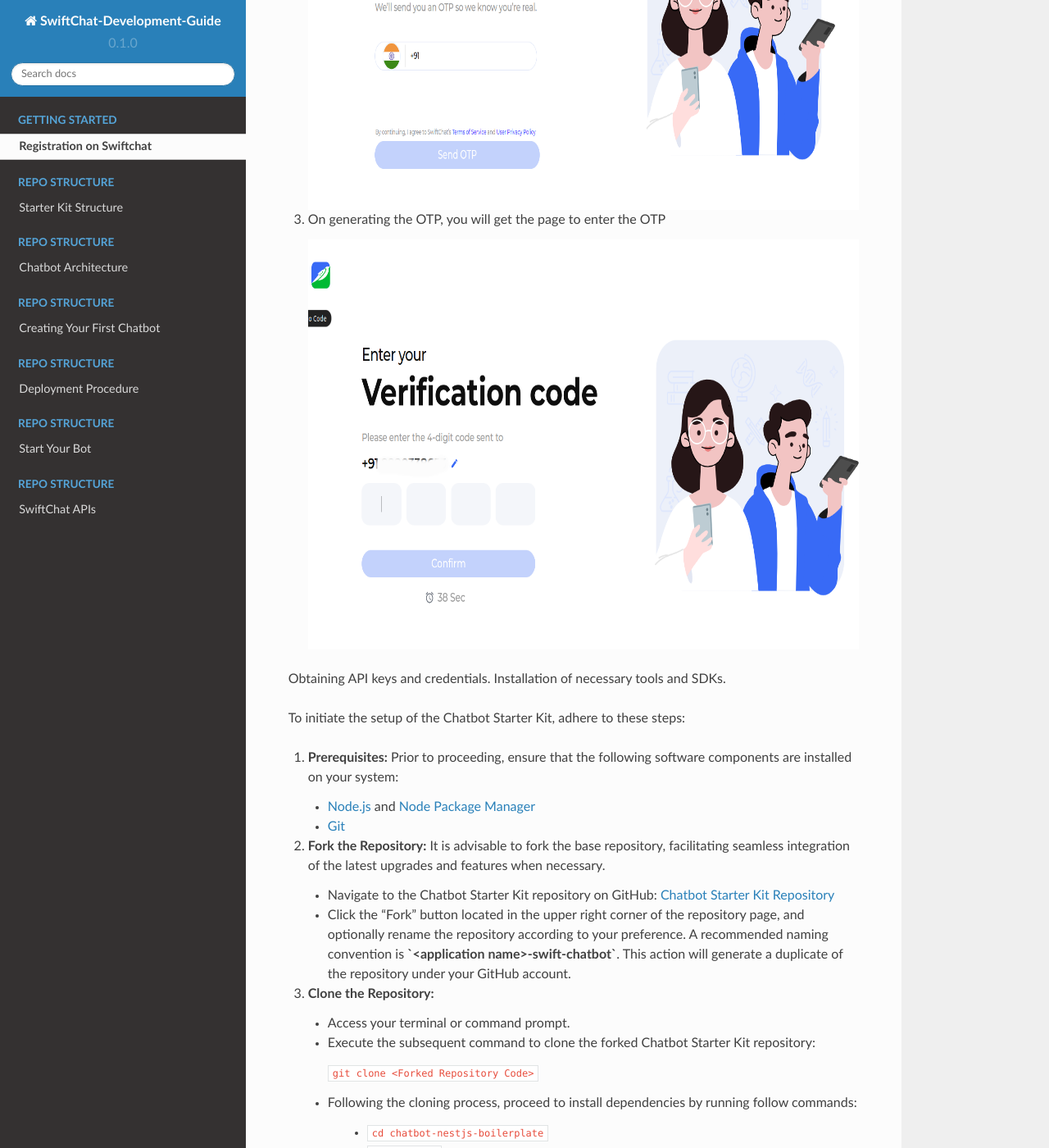
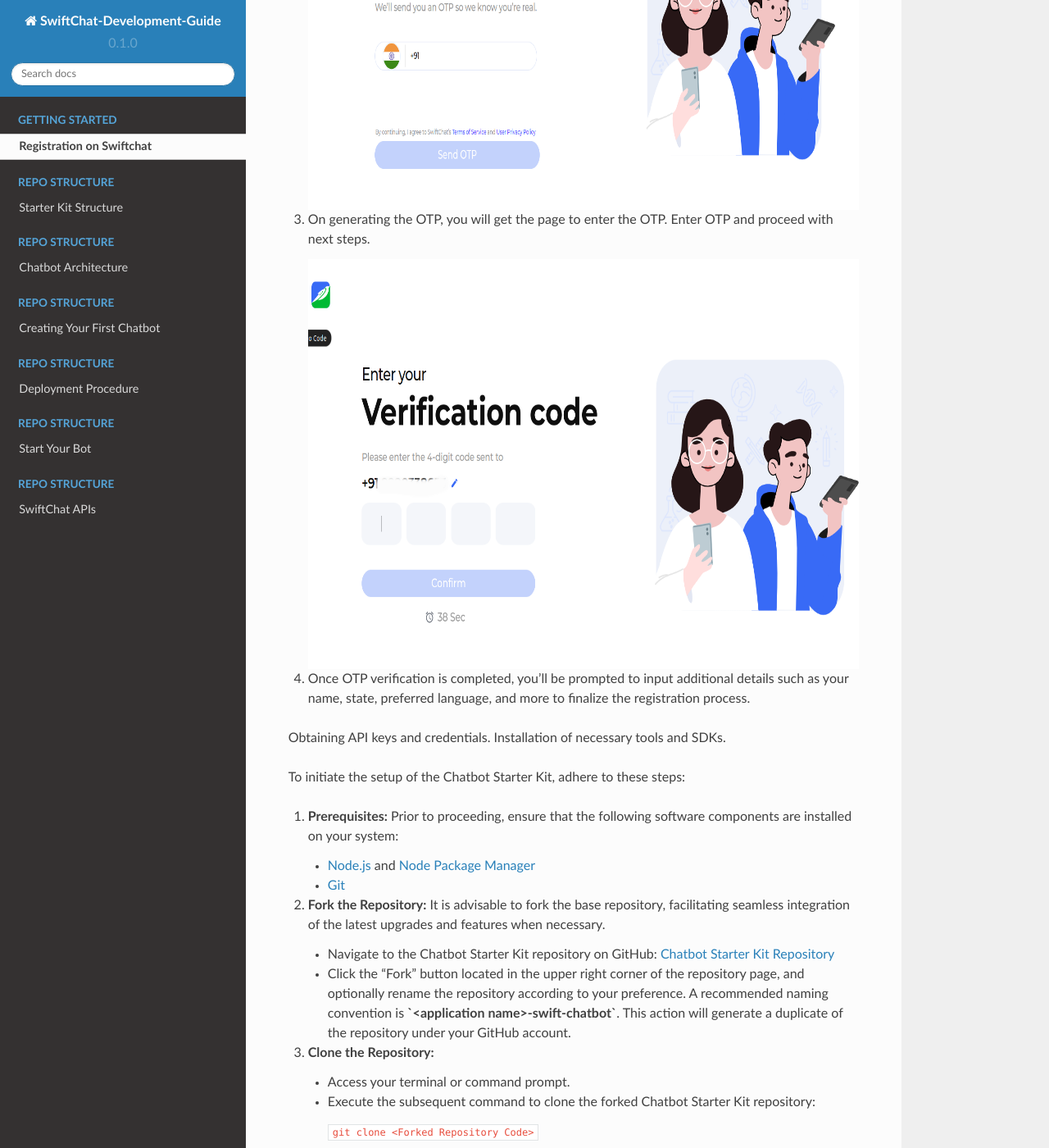
Before and after one commit to Priyanka-sharma181/Chatbot-Development-Guide, a Sphinx documentation site: the page built from docs/source/installation.rst, in a window 1280 px wide and 1400 px high, scrolled down 560 px. Shown: the whole window at 82% size. Built offline with Sphinx 7.4.7 and the Read the Docs theme 2.0.0, drawn with Linux system fonts in a browser that asks for light colours.

```diff
--- a/docs/source/installation.rst
+++ b/docs/source/installation.rst
@@ -12,13 +12,16 @@
       :height: 500
       :align: center
 
-3. On generating the OTP, you will get the page to enter the OTP
+3. On generating the OTP, you will get the page to enter the OTP. Enter OTP and proceed with next steps.
 
    .. image:: ../images/installation_images/otp1.png
       :alt: login page
       :width: 2500
       :height: 500
       :align: center
+
+4. Once OTP verification is completed, you'll be prompted to input additional details such as your name, state, preferred language, and more to finalize the registration process.
+
 
 Obtaining API keys and credentials.
 Installation of necessary tools and SDKs.
```
